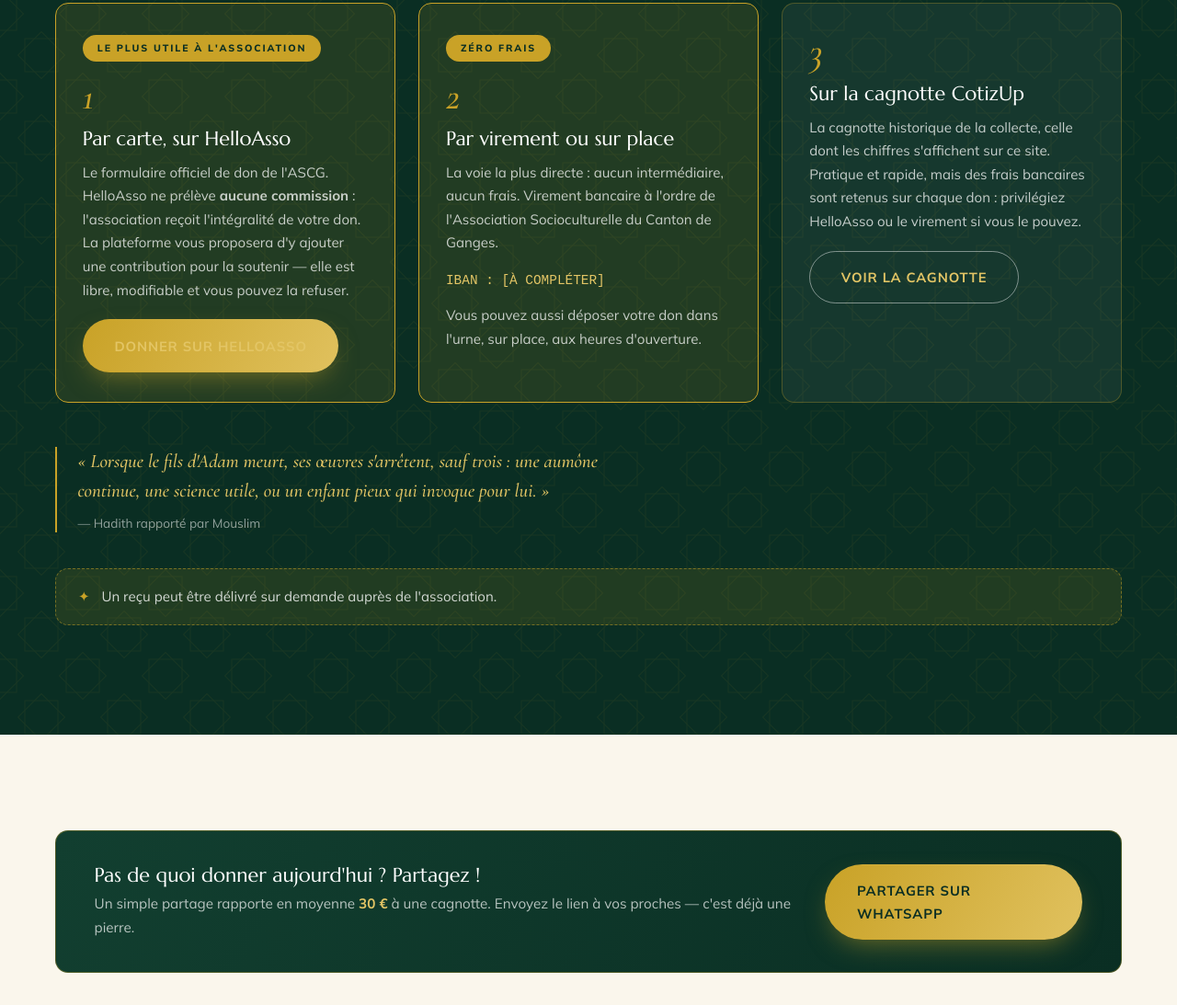
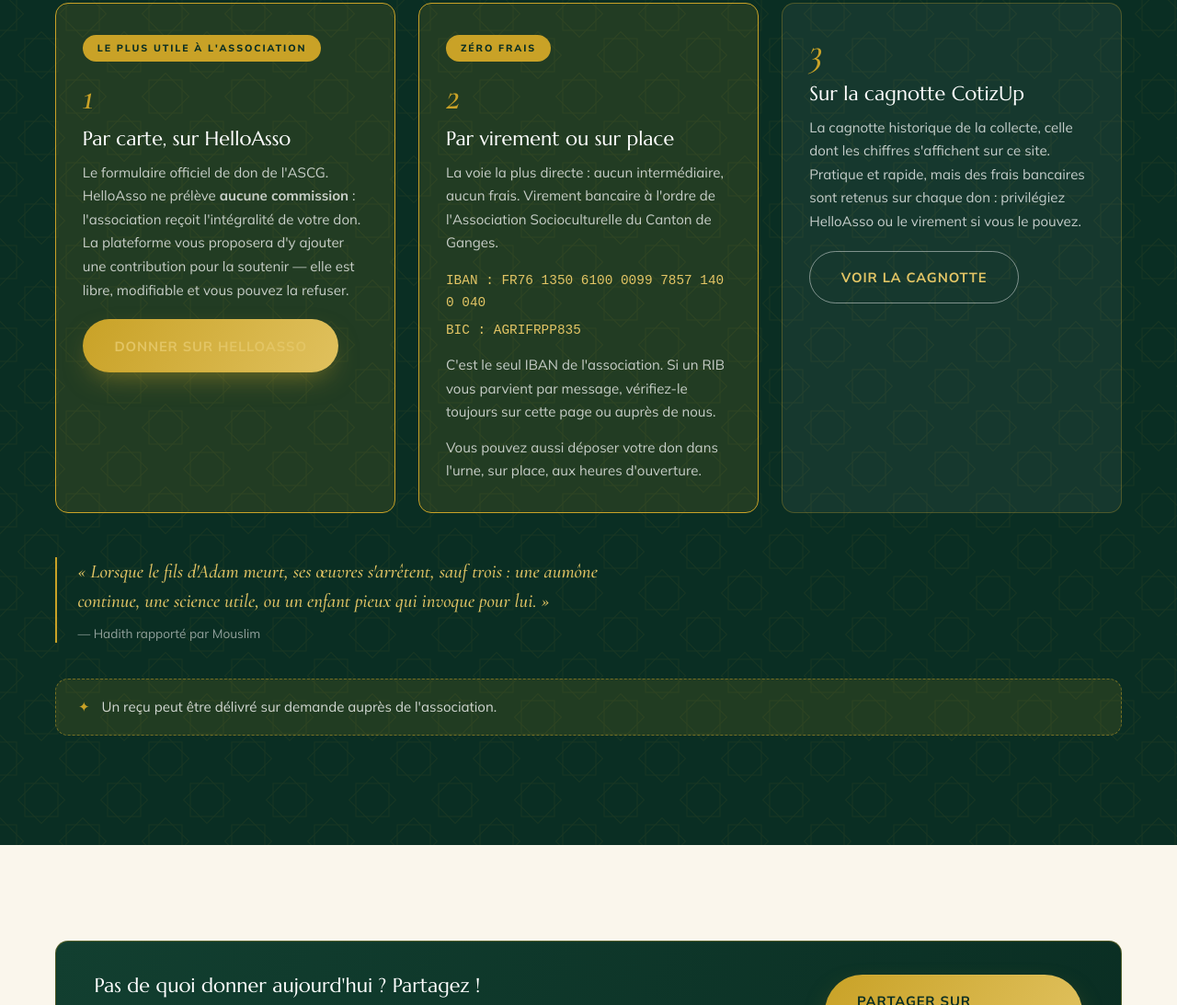
Before and after one commit to Benyachou/mosquee-ganges, a plain HTML site: page dons.html in a window 1280 px wide. Shown: the part 1728-2821 px from the top of the page at 92% size. Drawn offline with nearby package versions, Linux system fonts and the light colour scheme.

Commit message:
Ajoute les coordonnées bancaires de l'association sur la page dons
Remplace le placeholder IBAN par les coordonnées réelles (IBAN + BIC)
et ajoute un avertissement contre la fraude au faux RIB.

Co-Authored-By: Claude Opus 5 <noreply@anthropic.com>

```diff
--- a/dons.html
+++ b/dons.html
@@ -157,7 +157,12 @@
               Virement bancaire à l'ordre de l'Association Socioculturelle
               du Canton de Ganges.
             </p>
-            <p class="mono" style="margin-top:1rem;">IBAN : [À COMPLÉTER]</p>
+            <p class="mono" style="margin-top:1rem;">IBAN : FR76 1350 6100 0099 7857 1400 040</p>
+            <p class="mono" style="margin-top:.3rem;">BIC : AGRIFRPP835</p>
+            <p style="margin-top:.8rem;">
+              C'est le seul IBAN de l'association. Si un RIB vous parvient par
+              message, vérifiez-le toujours sur cette page ou auprès de nous.
+            </p>
             <p style="margin-top:.8rem;">
               Vous pouvez aussi déposer votre don dans l'urne, sur place,
               aux heures d'ouverture.
```
